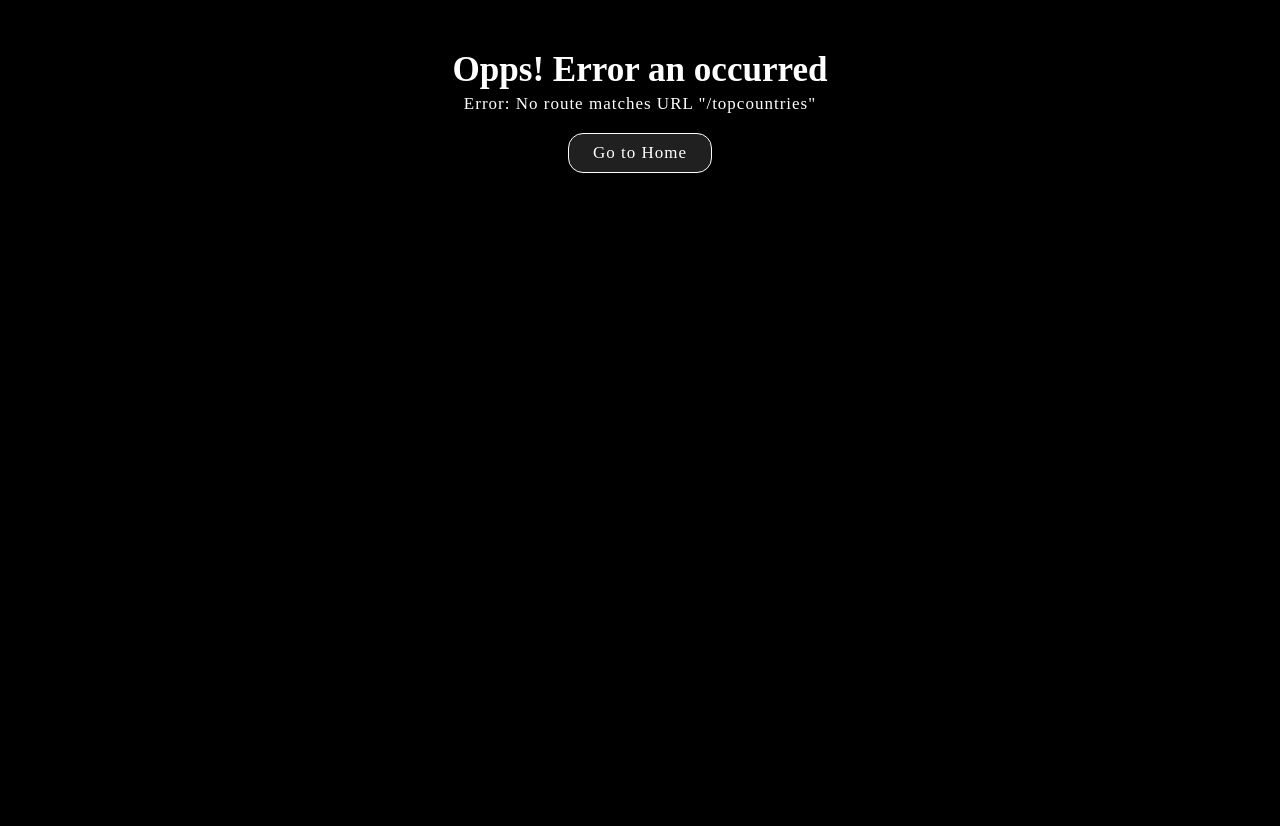
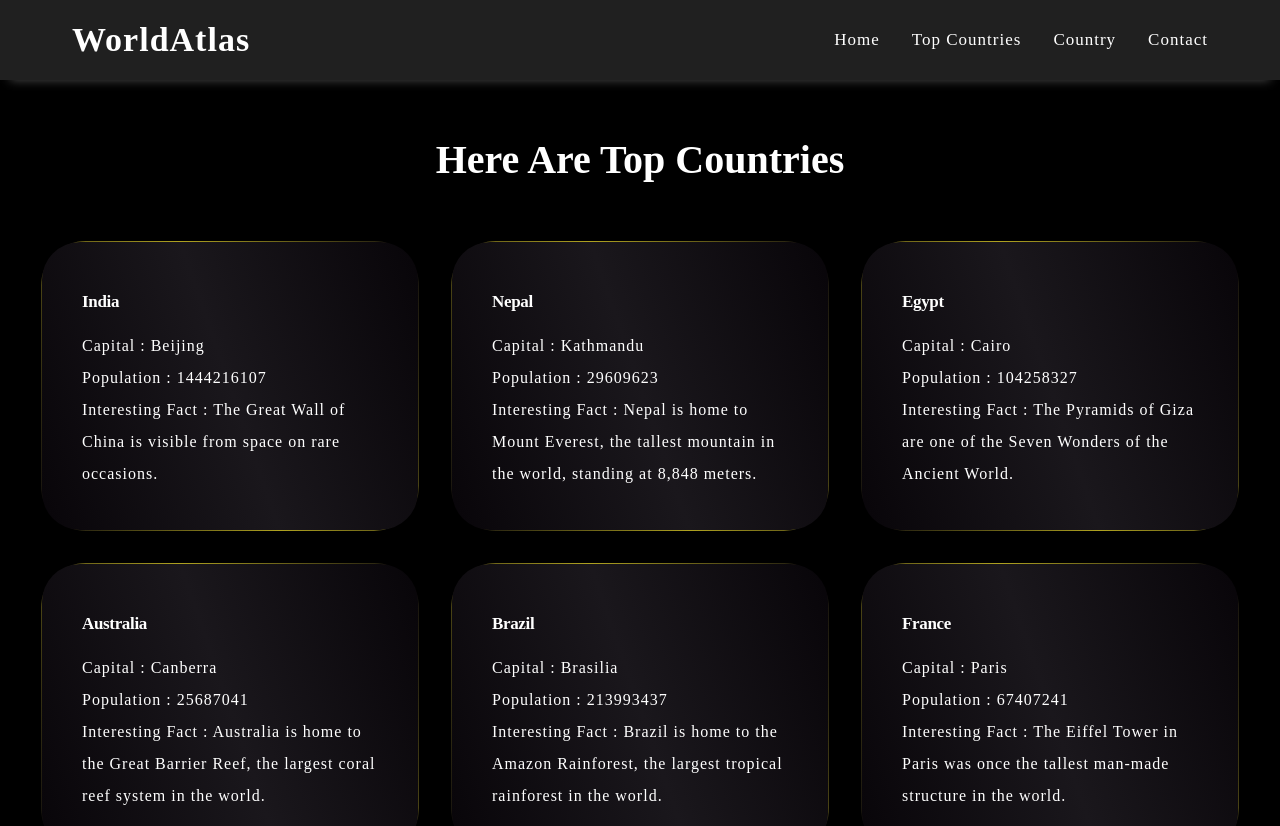
Before and after one commit to Itsarun01/Country-Explorer, a React (Vite) app: page /topcountries in a window 1280 px wide. Shown: the top 826 px of the page. Before the commit the page ends 800 px from the top, so only its background shows below. Built offline with nearby package versions, Linux system fonts and the light colour scheme.

Commit message:
country Card done..

```diff
--- a/src/Components/UI/CountryCard.jsx
+++ b/src/Components/UI/CountryCard.jsx
@@ -1,6 +1,5 @@
 const CountryCard = ({countryData}) => {
   const {name, population, region, capital, flags} = countryData;
-
   return (
     <>
       <li className="country-card card">
@@ -8,15 +7,20 @@ const CountryCard = ({countryData}) => {
           <img src={flags.svg} />
 
           <div className="countryInfo">
-            <p className="card-title">{name.common}</p>
-            <p className="card-title">
-              <span className="card-description">Population :</span>
+            <h2 className="card-title">
+              {name.common.length > 15
+                ? name.common.slice(0, 15) + "..."
+                : name.common}
+            </h2>
+            <p>
+              <span className="card-description">Population : </span>
+              {population}
             </p>
             <p>
-              <span className="card-description">Region : </span>
+              <span className="card-description">Region : </span> {region}
             </p>
             <p>
-              <span className="card-description">Capital : </span>
+              <span className="card-description">Capital : </span> {capital[0]}
             </p>
           </div>
         </div>
--- a/src/Components/UI/Header.jsx
+++ b/src/Components/UI/Header.jsx
@@ -18,13 +18,13 @@ const Header = () => {
                   <NavLink to="/">Home</NavLink>
                 </li>
                 <li>
-                  <NavLink to="/about">About</NavLink>
+                  <NavLink to="/topcountries">Top Countries</NavLink>
+                </li>
+                <li>
+                  <NavLink to="/country">Country</NavLink>
                 </li>
                 <li>
                   <NavLink to="/contact">Contact</NavLink>
-                </li>
-                <li>
-                  <NavLink to="/country">Country</NavLink>
                 </li>
               </ul>
             </nav>
--- a/src/pages/Country.jsx
+++ b/src/pages/Country.jsx
@@ -15,6 +15,9 @@ const Country = () => {
     });
   }, []);
 
+
+
+
   if (isPending) return <Loader />;
   return (
     <section className="country-section">
--- a/src/pages/Home.jsx
+++ b/src/pages/Home.jsx
@@ -1,12 +1,12 @@
 import HeroSection from "../Components/UI/HeroSection";
-import About from "./About";
+import TopCountries from "./TopCountries";
 import Contact from "./Contact";
 
 const Home = () => {
   return (
     <>
       <HeroSection />
-      <About />
+      <TopCountries />
       <Contact />
     </>
   );
--- a/src/pages/About.jsx
+++ b/src/pages/TopCountries.jsx
@@ -1,9 +1,9 @@
 import CountryFactsData from "../api/CountryData.json";
-const About = () => {
+const TopCountries = () => {
   return (
     <>
       <section className="section-about container">
-        <h2 className="container-title">Here Are Interesting Facts</h2>
+        <h2 className="container-title">Here Are Top Countries</h2>
       </section>
       <div className="gradient-cards container">
         {CountryFactsData.map((country) => {
@@ -35,4 +35,4 @@ const About = () => {
   );
 };
 
-export default About;
+export default TopCountries;
```
Also changed, not shown: src/App.jsx (+4 -4 lines), 1 other file (tests, documents, lock files or other folders).
